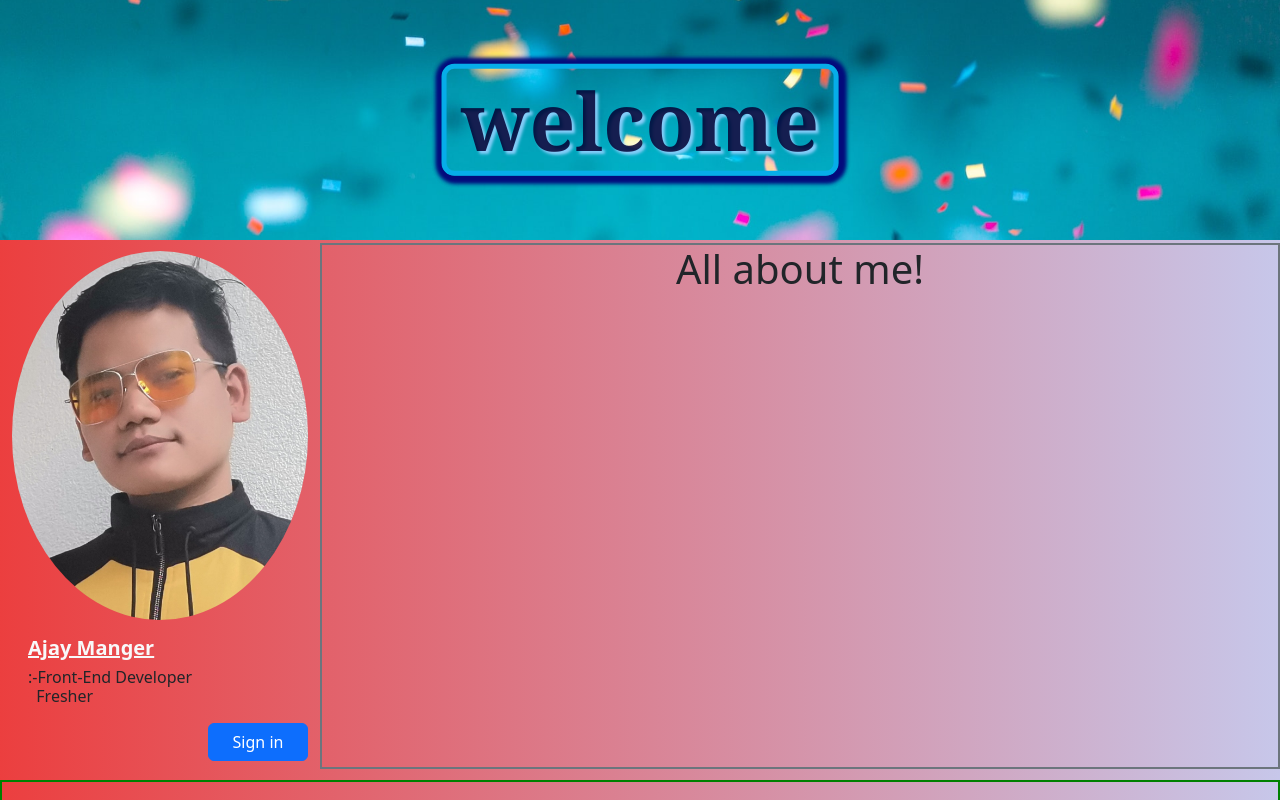
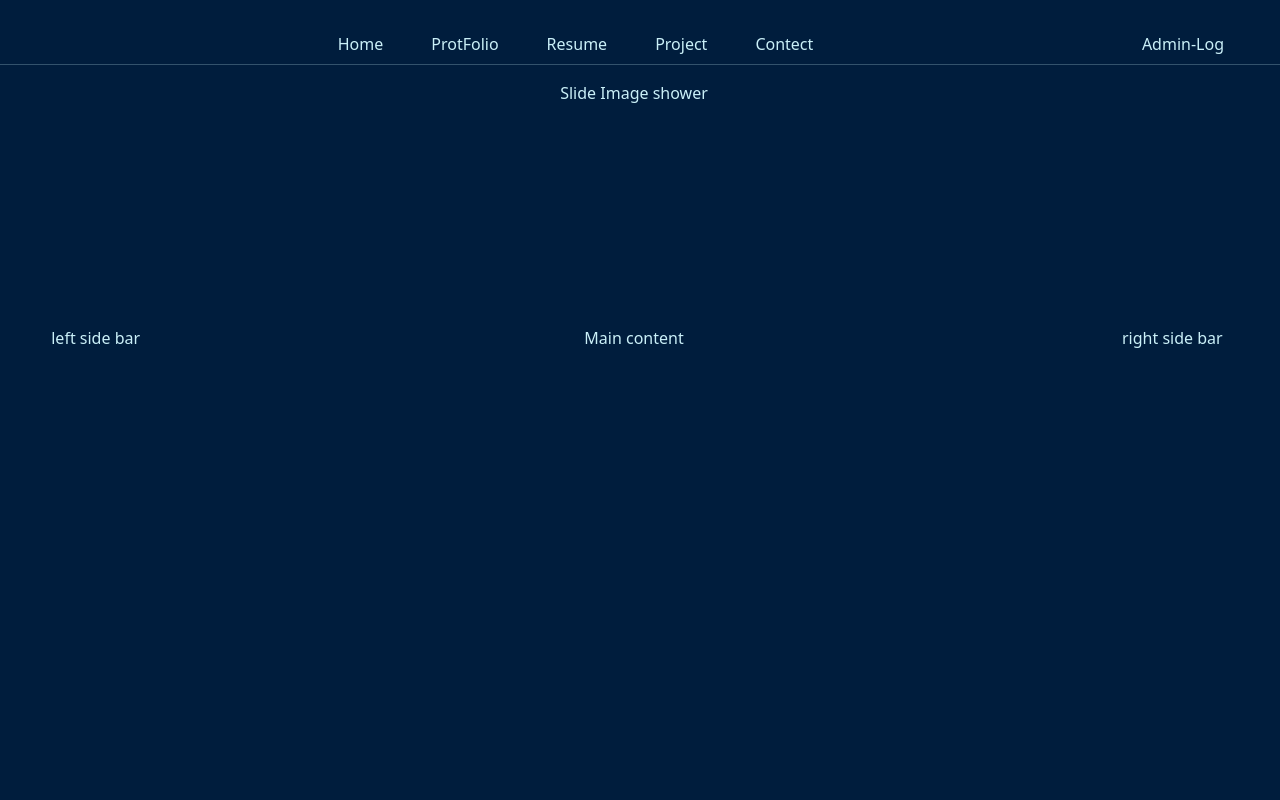
Before and after one commit to AjayPoland/My-PortFolio, a React (Create React App) app in the folder my-protfolio/: page / in a window 1280 px wide. Shown: the top 800 px of the page. Built offline with nearby package versions, Linux system fonts and the light colour scheme.

Commit message:
added menu bar and login in form  in MainLayout
trying to build the website perfessionally use css variables

```diff
--- a/my-protfolio/src/App.js
+++ b/my-protfolio/src/App.js
@@ -15,12 +15,10 @@ import LayoutTwo from './component/LayoutTwo';
 function App() {
   return (
     <div className='App'>
-      {/* <HomeBackground>
-      <LayoutTwo/>
-      <Welcome/>
+     {/* <HomeBackground>
       </HomeBackground> */}
-      {/* <MainLayoutOne/> */}
-      <LayoutTwo/>
+      <MainLayoutOne/>
+      {/* <LayoutTwo/> */}
     </div>
   );
 }
--- a/my-protfolio/src/component/LayoutTwo.js
+++ b/my-protfolio/src/component/LayoutTwo.js
@@ -22,7 +22,7 @@ function LayoutTwo() {
         <Row className='profile-pic'>
             <Col className='' sm={3} md={3}><ProfilePic/></Col>
             <Col className='border border-secondary border-2' sm={9} md={9}>
-            <h1>All about me! </h1>
+            <h1>On going project!</h1>
             </Col>
         </Row>
         <Row className="contect">
--- a/my-protfolio/src/component/MainLayoutOne.js
+++ b/my-protfolio/src/component/MainLayoutOne.js
@@ -1,32 +1,37 @@
-import React from "react";
+import React,{useState} from "react";
 import Row from "react-bootstrap/Row";
 import Col from "react-bootstrap/Col"
 import Container from "react-bootstrap/Container"
 
 import "bootstrap/dist/css/bootstrap.min.css"
 
+import '../css/MainLayoutOne.css'
+import ManuBar from "./ManuBar";
+import LoginMain from "./login/LoginMain";
 export function MainLayoutOne(){
     const margine='5px'
+    const [triger, setTriger] = useState(false);
     return(
-        <Container fluid>
-            <Row style={{height:'3em', marginBottom:`${margine}`}}>
-                <Col className='border border-primary border-2'>Menu bar</Col>
+        <div className='body pt-4'>
+            <Row>
+                <Col><ManuBar triger={setTriger}/></Col>
             </Row>
-            <Row style={{height:'15rem', marginBottom:`${margine}`}}>
-                <Col className='border border-dark border-2'>Slide Image shower</Col>
+            <hr className="mt-0"/>
+            <Row style={{height:'15rem', width:'auto', marginBottom:`${margine}`}}>
+                <Col>Slide Image shower <br/>{triger?(<LoginMain/>):null} </Col>
             </Row>
             <Row  style={{height:'30rem', marginBottom:`${margine}`}}>
-                <Col className='border border-danger border-2' sm={'2'} md={'2'}>left side bar</Col>
-                <Col className='border border-warning border-2  'sm={'8'} md={'8'}>Main content</Col>
-                <Col className='border border-info border-2' sm={"2"} md={'2'} >right side bar</Col>
+                <Col sm={'2'} md={'2'}>left side bar</Col>
+                <Col sm={'8'} md={'8'}>Main content</Col>
+                <Col sm={"2"} md={'2'} >right side bar</Col>
             </Row>
             <Row style={{height:'17rem', marginBottom:`${margine}`}} >
-                <Col className='border border-secondary border-2 mr-3'sm={'5'} md={'5'}>left article</Col>
-                <Col className='border border-success border-2'sm={'7'} md={'7'}>right article</Col>
+                <Col sm={'5'} md={'5'}>left article</Col>
+                <Col sm={'7'} md={'7'}>right article</Col>
             </Row>
             <Row style={{height: '10em'}}>
-                <Col className='border border-dark border-2'>footer</Col>
+                <Col >footer</Col>
             </Row>
-        </Container>
+        </div>
     );
 }
--- /dev/null
+++ b/my-protfolio/src/component/ManuBar.js
@@ -0,0 +1,49 @@
+import React from "react";
+import Nav from "react-bootstrap/Nav";
+import Row from "react-bootstrap/Row";
+import Col from "react-bootstrap/Col";
+
+import "../css/ManuBar.css";
+
+function ManuBar({triger}) {
+  return (
+  <Row>
+    <Col sm={8}>
+    <Nav activeKey="/home">
+          <Nav.Item>
+            <Nav.Link eventKey="Home" href="/home">
+              Home
+            </Nav.Link>
+          </Nav.Item>
+          <Nav.Item>
+            <Nav.Link eventKey="protfolio" title="protfolio">
+              ProtFolio
+            </Nav.Link>
+          </Nav.Item>
+          <Nav.Item>
+            <Nav.Link eventKey="resume" title="resume">
+              Resume
+            </Nav.Link>
+          </Nav.Item>
+          <Nav.Item>
+            <Nav.Link eventKey="prjects" title="projects">
+              {" "}
+              Project
+            </Nav.Link>
+          </Nav.Item>
+          <Nav.Item>
+            <Nav.Link eventKey="contect" title="contect">
+              {" "}
+              Contect
+            </Nav.Link>
+          </Nav.Item>
+          </Nav>
+    </Col>
+    <Col className='btn-admin' sm={4}>
+    <button onClick={()=>triger(true)} >Admin-Log</button>
+    </Col>
+    </Row>
+  );
+}
+
+export default ManuBar;
--- a/my-protfolio/src/component/login/LoginMain.js
+++ b/my-protfolio/src/component/login/LoginMain.js
@@ -51,7 +51,7 @@ function LoginMain() {
             >
               Sing up
             </button>
-            <p>Don't have an account! <span className="badge text-bg-secondary">Sing up</span></p>
+            <p className='mt-2'>Don't have an account! <span className="badge text-bg-secondary">Sing up</span></p>
           </div>
         </SingIn>
       );
@@ -74,7 +74,7 @@ function LoginMain() {
               sing in
             </button>
           </div>
-          <p>Already have an account! <span className="badge text-bg-info" >Sing in</span></p>
+          <p className='mt-2'>Already have an account! <span className="badge text-bg-info" >Sing in</span></p>
         </SingUp>
       );
     }
@@ -82,11 +82,9 @@ function LoginMain() {
 
   return (
     <div
-      className="card border border-3 text-bg-success rounded-3'">
+      className=" container card border border-3 text-bg-success rounded-3"  style={{ width: "25vw" }}>
       {singin()}
       {singup()}
-      <div className="text-center mb-1">
-      </div>
     </div>
   );
 }
--- a/my-protfolio/src/component/login/css/LoginMain.css
+++ b/my-protfolio/src/component/login/css/LoginMain.css
@@ -13,18 +13,17 @@
   background-color: hsl(0, 1%, 66%);
 }
 .singin-button{
-  margin-bottom: 0.2rem;
   display: flex;
   flex-direction: row;
   flex-wrap: wrap;
   justify-content: space-evenly;
 }
 .singup-button{
-  margin-bottom: 0.2rem;
   display: flex;
   flex-direction: row;
   flex-wrap: wrap;
   justify-content: space-evenly;
+
 }
 .singup-form {
   display: flex;
--- /dev/null
+++ b/my-protfolio/src/css/MainLayoutOne.css
@@ -0,0 +1,13 @@
+@import './root/root.css';
+.body{
+    position: relative;
+    height: 100vh;
+    width:100vw;
+    background-color: var(--background-color,red);
+    color:var(--text-color,yellow);
+    overflow: auto;
+}
+.row{
+    --bs-gutter-x: 1.5rem;
+    margin-right: calc(-1.5+var(--bs-gutter-x));
+}
--- /dev/null
+++ b/my-protfolio/src/css/ManuBar.css
@@ -0,0 +1,24 @@
+.col{
+    margin: 0;
+}
+.nav{
+display: flex;
+justify-content: end;
+}
+.nav>.nav-item{
+    margin: 0 0 0 1rem;
+}
+.nav>.nav-item>a{
+    color:#caf0f8;
+}
+.btn-admin{
+    display: flex;
+    justify-content: end;
+}
+button{
+    padding: 0%;
+    margin:0 2rem;
+    background-color: transparent;
+    color:#caf0f8;
+    border:none;
+}
--- /dev/null
+++ b/my-protfolio/src/css/root/root.css
@@ -0,0 +1,4 @@
+:root{
+    --background-color: #001d3d;
+    --text-color:#caf0f8;
+}
```
